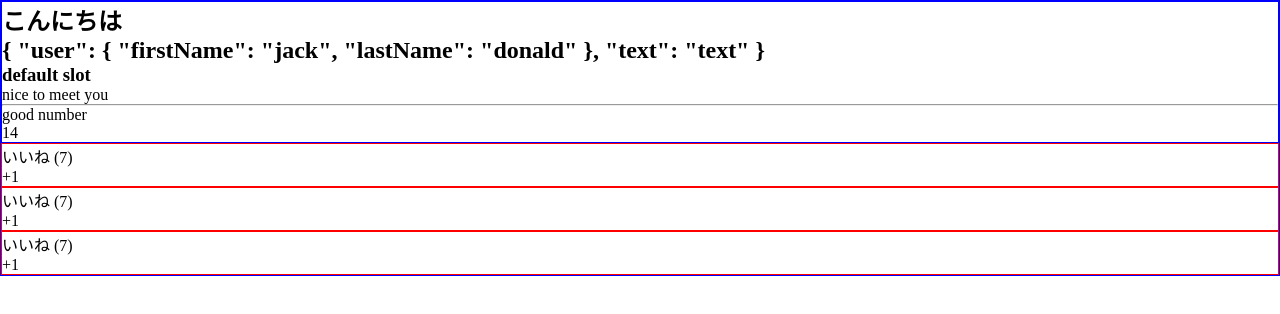
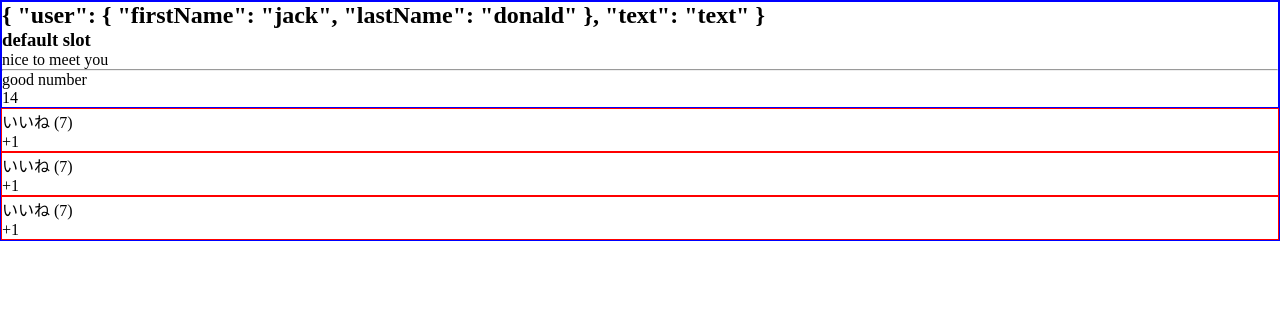
Before and after one commit to hiyasichuka/vue-cli, a Vue app in the folder hello-world/: page / in a window 1280 px wide. Shown: the top 314 px of the page. Built offline with nearby package versions, Linux system fonts and the light colour scheme.

Commit message:
Refactor App.vue component to remove unnecessary template code

```diff
--- a/hello-world/src/App.vue
+++ b/hello-world/src/App.vue
@@ -2,7 +2,6 @@
   <div>
     <LikeHeader header-text="hello">
       <template v-slot:title="slotProps">
-        <h2>こんにちは</h2>
         <h2>{{ slotProps }}</h2>
       </template>
       <h3>default slot</h3>
```
